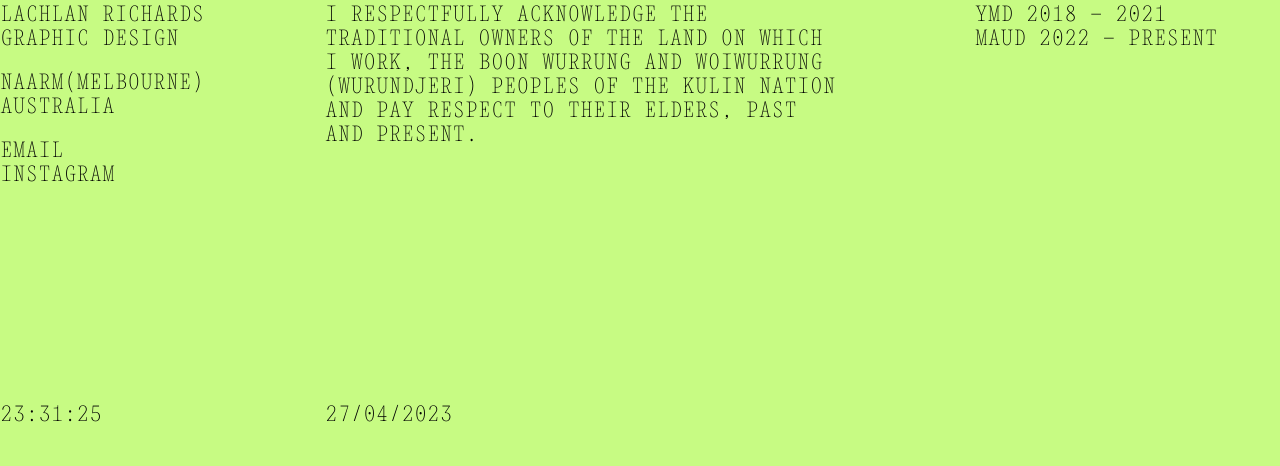
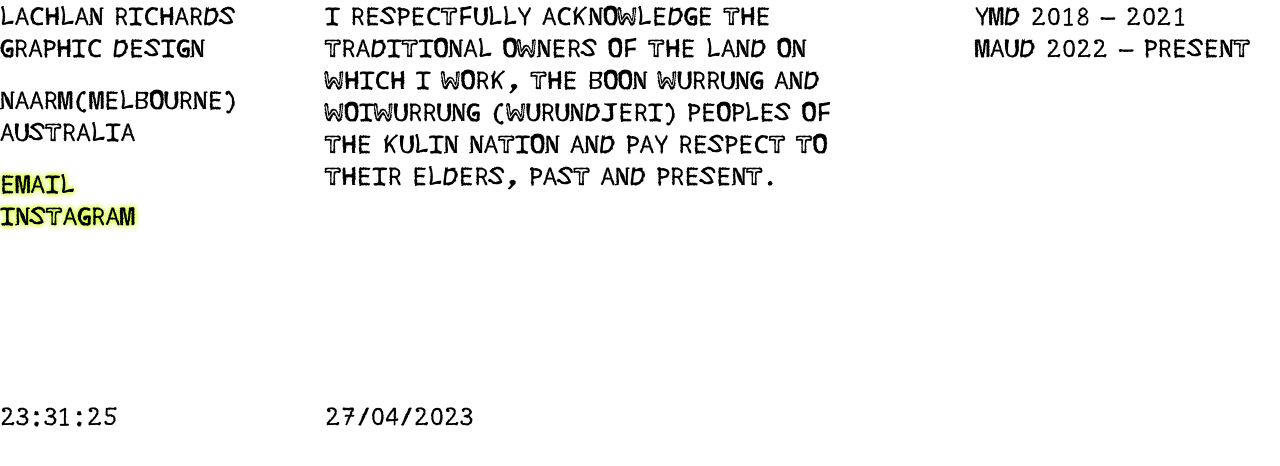
Before and after one commit to lachlanAKLR/lr-landing, a Gatsby site: page / in a window 1280 px wide. Built offline with nearby package versions, Linux system fonts and the light colour scheme; Gatsby itself is replaced by a stand-in of ours.

Commit message:
font change

```diff
--- a/src/styles/GlobalStyles.js
+++ b/src/styles/GlobalStyles.js
@@ -1,6 +1,6 @@
 import { createGlobalStyle } from 'styled-components';
 
-import font from '../assets/fonts/ArtCompanyMono-Light.woff';
+import font from '../assets/fonts/ScrambleFont.woff';
 
 const GlobalStyles = createGlobalStyle`
 
@@ -12,7 +12,7 @@ const GlobalStyles = createGlobalStyle`
 body {
   padding: 0;
   margin: 0;
-  background-color: #c7fb83;
+  /* background-color: #c7fb83; */
 }
 
 @font-face {
@@ -22,14 +22,18 @@ body {
 
 a, p, li, ul, h1, h2 {
   font-family: 'Art-Company-Mono', Courier New;
-  font-size: 22px;
-  line-height: 24px;
+  font-size: 32px;
+  line-height: 32px;
   text-decoration: none;
   font-weight: normal;
   list-style: none;
   margin: 0;
   padding: 0;
   color: black;
+}
+
+a {
+  text-shadow: 0px 0px 5px #d8ff3d, 0px 0px 5px #d8ff3d, 0px 0px 5px #d8ff3d;
 }
 
 .gatsby-image-wrapper {
@@ -39,5 +43,15 @@ a, p, li, ul, h1, h2 {
   z-index: -100;
 }
 
+@media screen and (max-width: 799px) {
+
+  a, p, li, ul, h1, h2 {
+  font-size: 24px;
+  line-height: 24px;
+
+}
+
+}
+
 `;
 export default GlobalStyles;
```
Also changed, not shown: src/assets/fonts/ScrambleFont.woff (added), 2 other files.
